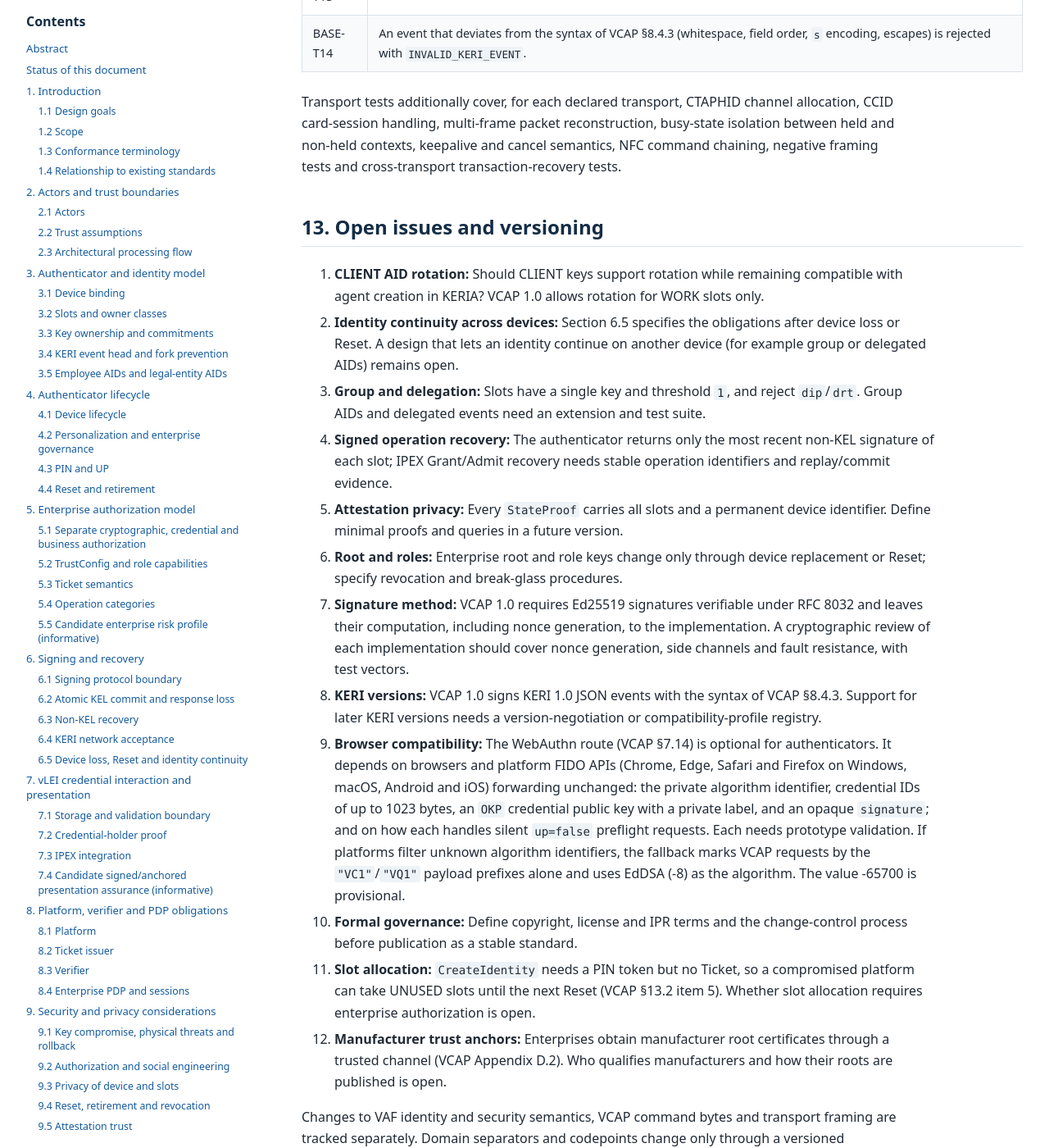
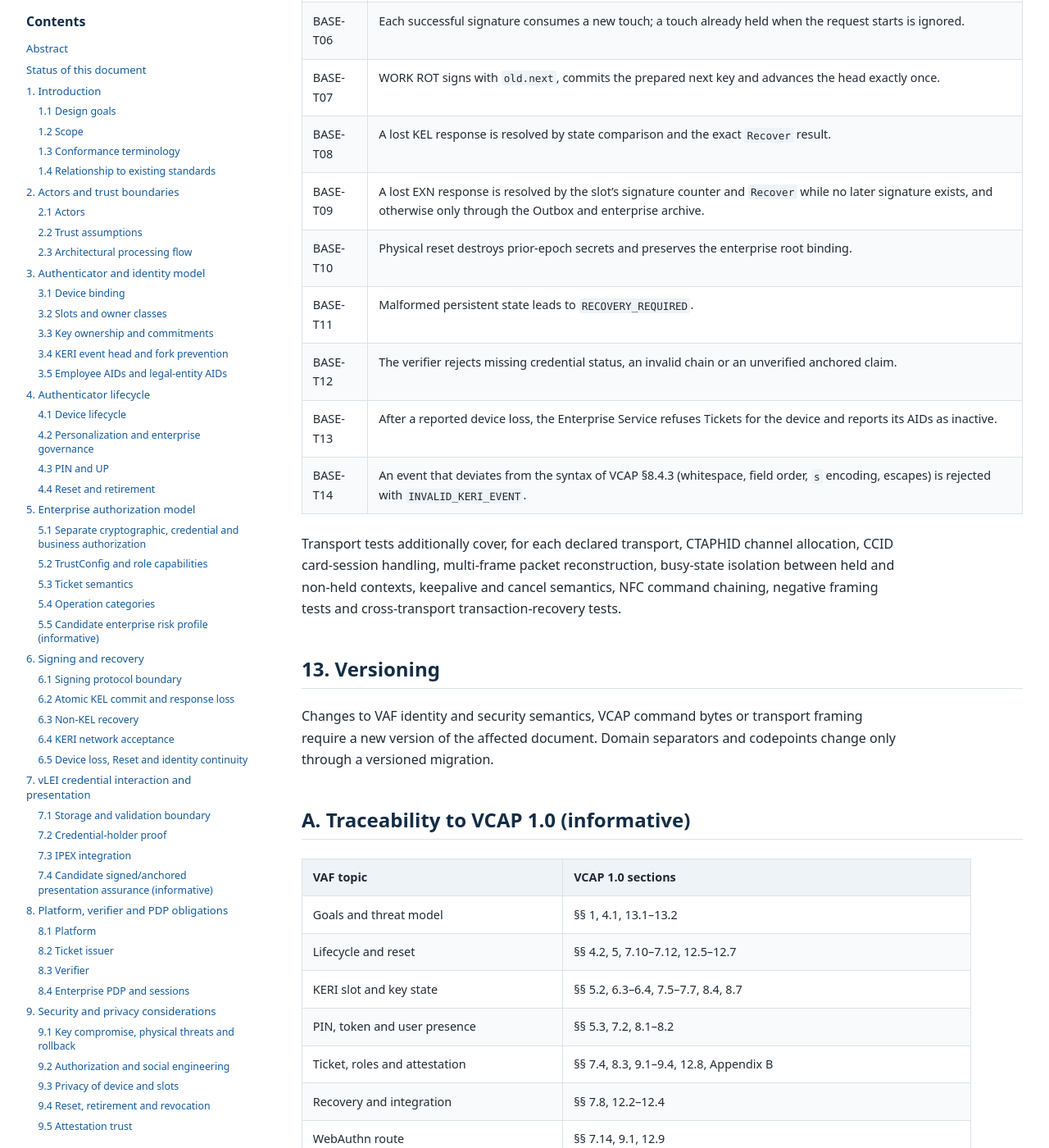
Before and after one commit to vlei-auth/vaf, a Jekyll site: the page built from index.md, in a window 1280 px wide and 1400 px high, scrolled down 18567 px. Shown: the whole window at 82% size. Built offline with Jekyll 4.4.1, drawn with Linux system fonts in a browser that asks for light colours; some of the changed text lies outside the part shown.

Commit message:
Clarify VAF scope, agent profiles and versioning

```diff
--- a/vaf-1.0.md
+++ b/vaf-1.0.md
@@ -18,7 +18,7 @@ This specification defines an interoperable hardware-backed authenticator model
 
 ## Status of this document
 
-This is an unpublished **Editor's Draft** for public review. It describes a concrete initial security architecture and lists open requirements in Section 13. Independent security review, interoperability testing, governance review and standardization are pending; the MUST and SHALL requirements below are proposed conformance requirements for that review.
+This is an unpublished **Editor's Draft** for public review. It describes a concrete initial security architecture. Independent security review, interoperability testing, governance review and standardization are pending; the MUST and SHALL requirements below are proposed conformance requirements for that review. Copyright, license and intellectual-property terms, and the change-control process, are defined before publication as a stable standard.
 
 ## 1. Introduction
 
@@ -99,10 +101,12 @@ VCAP 1.0 defines exactly four slots (`0..3`), each with owner `CLIENT=1` or `WOR
 
 | Owner | Purpose | Allowed operation kinds |
 | --- | --- | --- |
-| `CLIENT` | Client AID controlling a KERIA agent | `ICP`, `IXN`, `AGENT` |
+| `CLIENT` | Client AID that controls the employee's KERI agent | `ICP`, `IXN`, `AGENT` |
 | `WORK` | Work AID used for vLEI credentials and exchanges | `ICP`, `IXN`, `ROT`, `EXN`, `RPY` |
 
-Each slot holds one single-key, non-delegated KERI AID whose keys are all generated inside the authenticator. The initial profile advertises exactly the operations in the table above. Group (multi-signature) AIDs, delegated inception and rotation, and CLIENT rotation are candidate extensions (Sections 11.3 and 13).
+Each slot holds one single-key, non-delegated KERI AID whose keys are all generated inside the authenticator. The initial profile advertises exactly the operations in the table above. Group (multi-signature) AIDs, delegated inception and rotation, and CLIENT rotation are outside VAF 1.0 (Section 1.2).
+
+The agent that a CLIENT AID controls is identified by an agent profile. VAF 1.0 places no requirement on the agent implementation; VCAP-EI 1.0 defines the KERIA agent profile, under which the enterprise creates a KERIA agent from the CLIENT inception and the platform reaches it through AGENT sessions.
 
 ### 3.3 Key ownership and commitments
 
@@ -204,7 +208,7 @@ When a response to `Sign`, `UploadEnd`, `CreateIdentity` or `PrepareRotation` is
 
 ### 6.3 Non-KEL recovery
 
-Every signature, including `EXN`, `RPY` and `AGENT`, advances the slot's signature counter, so a `StateProof` shows whether a Ticket was used. The authenticator keeps the most recent signature of each slot; while no later signature has been made, a lost non-KEL response is retrieved with `Recover`. Older non-KEL signatures come only from the platform Outbox and the enterprise archive. IPEX-level operation recovery (stable operation identifiers and deduplication across several messages) remains an open item (Section 13).
+Every signature, including `EXN`, `RPY` and `AGENT`, advances the slot's signature counter, so a `StateProof` shows whether a Ticket was used. The authenticator keeps the most recent signature of each slot; while no later signature has been made, a lost non-KEL response is retrieved with `Recover`. Older non-KEL signatures come only from the platform Outbox and the enterprise archive. Recovery of operations that span several messages is outside VAF 1.0 (Section 1.2).
 
 ### 6.4 KERI network acceptance
 
@@ -275,13 +279,17 @@ The initial profile keeps private keys inside the authenticator interface. Each
 
 On a displayless authenticator the user's touch confirms presence, and review of the message content takes place off-device. Enterprise approval of message content is therefore a critical control. An attacker who controls the platform and a Ticket-issuer role key, and persuades a legitimate user to touch, can obtain well-formed signatures on unintended content. Authenticator product documentation MUST state that a touch establishes user presence and that content review takes place off-device.
 
+`CreateIdentity` requires a PIN token but no Ticket. A platform that holds the PIN can therefore occupy UNUSED slots until the next Reset; such a slot cannot sign without a Ticket. The Enterprise Service detects unexpected slots from `StateProof` (VCAP §13.2).
+
 ### 9.3 Privacy of device and slots
 
-Each `StateProof` contains a persistent device identifier, reset epoch, configuration digest and the state of **all four slots**, which allows correlation across services. Results on the WebAuthn route are also signed with the attestation key, and are returned only to RP IDs listed in `TrustConfig`. Platforms and enterprises MUST limit disclosure of `StateProof`, retain it only as long as necessary, and share slot inventories only with the enrolling enterprise. Selective or pseudonymous state proofs are an open item (Section 13).
+Each `StateProof` contains a persistent device identifier, reset epoch, configuration digest and the state of **all four slots**, which allows correlation across services. Results on the WebAuthn route are also signed with the attestation key, and are returned only to RP IDs listed in `TrustConfig`. Platforms and enterprises MUST limit disclosure of `StateProof`, retain it only as long as necessary, and share slot inventories only with the enrolling enterprise. VAF 1.0 defines no selective or pseudonymous state proofs.
 
 ### 9.4 Reset, retirement and revocation
 
 Device reset, loss of PIN access, KERI identity retirement, vLEI credential revocation and enterprise session revocation are distinct events. The Enterprise Service MUST coordinate them per Section 6.5; off-device revocation is performed by the enterprise and credential issuers. Pre-rotation private keys remain in raw storage until Reset, and operators MUST evaluate that residual risk.
+
+The enterprise root key is fixed on a device by `BindEnterprise` and the role keys by `Personalize`; within a reset epoch they change only through Reset or device replacement. Compromise of the enterprise root key, or of a role key that cannot be withdrawn otherwise, therefore requires Reset or replacement of every affected device. The Enterprise Service MUST protect these keys accordingly and MUST stop issuing Tickets under a compromised key.
 
 ### 9.5 Attestation trust
 
@@ -372,22 +380,9 @@ The public test suite defines machine-readable positive and negative tests. Byte
 
 Transport tests additionally cover, for each declared transport, CTAPHID channel allocation, CCID card-session handling, multi-frame packet reconstruction, busy-state isolation between held and non-held contexts, keepalive and cancel semantics, NFC command chaining, negative framing tests and cross-transport transaction-recovery tests.
 
-## 13. Open issues and versioning
+## 13. Versioning
 
-1. **CLIENT AID rotation:** Should CLIENT keys support rotation while remaining compatible with agent creation in KERIA? VCAP 1.0 allows rotation for WORK slots only.
-2. **Identity continuity across devices:** Section 6.5 specifies the obligations after device loss or Reset. A design that lets an identity continue on another device (for example group or delegated AIDs) remains open.
-3. **Group and delegation:** Slots have a single key and threshold `1`, and reject `dip`/`drt`. Group AIDs and delegated events need an extension and test suite.
-4. **Signed operation recovery:** The authenticator returns only the most recent non-KEL signature of each slot; IPEX Grant/Admit recovery needs stable operation identifiers and replay/commit evidence.
-5. **Attestation privacy:** Every `StateProof` carries all slots and a permanent device identifier. Define minimal proofs and queries in a future version.
-6. **Root and roles:** Enterprise root and role keys change only through device replacement or Reset; specify revocation and break-glass procedures.
-7. **Signature method:** VCAP 1.0 requires Ed25519 signatures verifiable under RFC 8032 and leaves their computation, including nonce generation, to the implementation. A cryptographic review of each implementation should cover nonce generation, side channels and fault resistance, with test vectors.
-8. **KERI versions:** VCAP 1.0 signs KERI 1.0 JSON events with the syntax of VCAP §8.4.3. Support for later KERI versions needs a version-negotiation or compatibility-profile registry.
-9. **Browser compatibility:** The WebAuthn route (VCAP §7.14) is optional for authenticators. It depends on browsers and platform FIDO APIs (Chrome, Edge, Safari and Firefox on Windows, macOS, Android and iOS) forwarding unchanged: the private algorithm identifier, credential IDs of up to 1023 bytes, an `OKP` credential public key with a private label, and an opaque `signature`; and on how each handles silent `up=false` preflight requests. Each needs prototype validation. If platforms filter unknown algorithm identifiers, the fallback marks VCAP requests by the `"VC1"`/`"VQ1"` payload prefixes alone and uses EdDSA (-8) as the algorithm. The value -65700 is provisional.
-10. **Formal governance:** Define copyright, license and IPR terms and the change-control process before publication as a stable standard.
-11. **Slot allocation:** `CreateIdentity` needs a PIN token but no Ticket, so a compromised platform can take UNUSED slots until the next Reset (VCAP §13.2 item 5). Whether slot allocation requires enterprise authorization is open.
-12. **Manufacturer trust anchors:** Enterprises obtain manufacturer root certificates through a trusted channel (VCAP Appendix D.2). Who qualifies manufacturers and how their roots are published is open.
-
-Changes to VAF identity and security semantics, VCAP command bytes and transport framing are tracked separately. Domain separators and codepoints change only through a versioned migration.
+Changes to VAF identity and security semantics, VCAP command bytes or transport framing require a new version of the affected document. Domain separators and codepoints change only through a versioned migration.
 
 ## A. Traceability to VCAP 1.0 (informative)
 
```
Also changed, not shown: other parts of vaf-1.0.md (+2 -0 lines).
